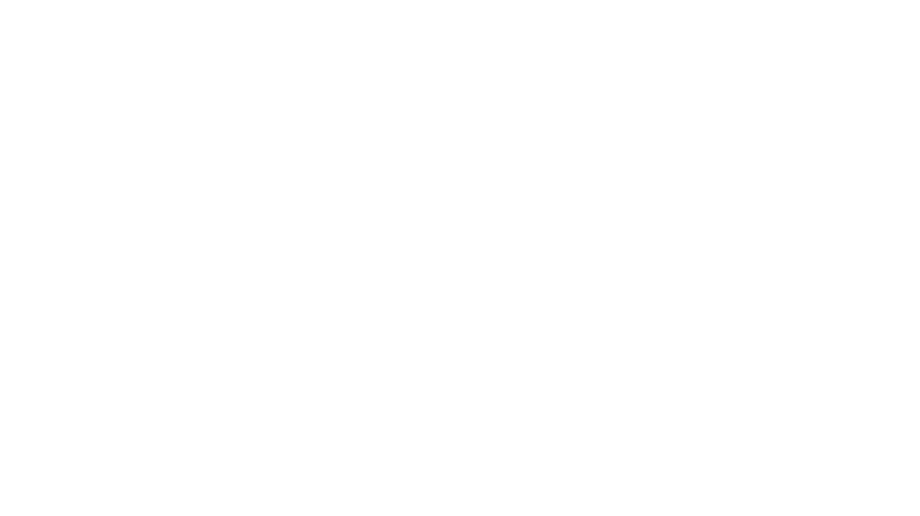
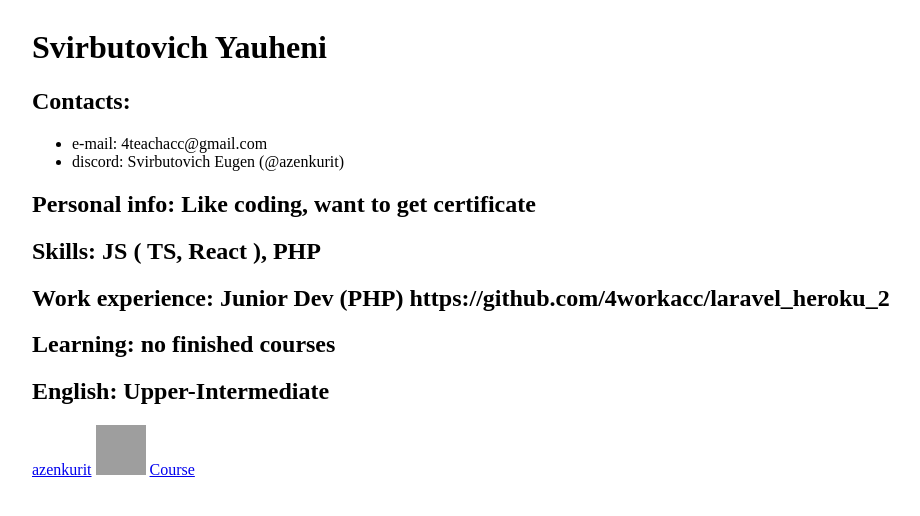
Before and after one commit to azenkurit/rsschool-cv_old_2021, a plain HTML site: page index.html in a window 1280 px wide. Shown: the whole page, without its empty margins (108-1028 px from the left). Drawn offline with Linux system fonts and the light colour scheme; grey boxes are pictures that could not be loaded.

Commit message:
feat: html page

```diff
--- a/index.html
+++ b/index.html
@@ -5,8 +5,30 @@
     <meta http-equiv="X-UA-Compatible" content="IE=edge">
     <meta name="viewport" content="width=device-width, initial-scale=1.0">
     <title>Rsschool CV</title>
+    <link rel="stylesheet" href="./style.css">
 </head>
 <body>
+    <header>
+        <nav></nav>
 
+    </header>
+    <main>
+        <h1>Svirbutovich Yauheni</h1>
+        <h2>Contacts: </h2>
+        <ul>
+            <li>e-mail: 4teachacc@gmail.com</li>
+            <li>discord: Svirbutovich Eugen (@azenkurit) </li>
+        </ul>
+        <h2>Personal info: Like coding, want to get certificate</h2>
+        <h2>Skills: JS ( TS, React ), PHP</h2>
+        <h2>Work experience: Junior Dev (PHP) https://github.com/4workacc/laravel_heroku_2</h2>
+        <h2>Learning: no finished courses</h2>
+        <h2> English: Upper-Intermediate</h2>
+    </main>
+    <footer>
+        <a href="https://github.com/azenkurit/rsschool-cv">azenkurit</a>
+        <img alt = "" width = "50" height = "50" src="https://rs.school/images/rs_school_js.svg" />
+        <a href="https://rs.school/js/">Course</a>
+    </footer>
 </body>
 </html>
--- a/style.css
+++ b/style.css
@@ -1 +1,8 @@
 /*  */
+body {
+    width: 1000px;
+    height: 100%;
+    position: absolute;
+    left: 50%;
+    margin-left: -500px;
+}
```
